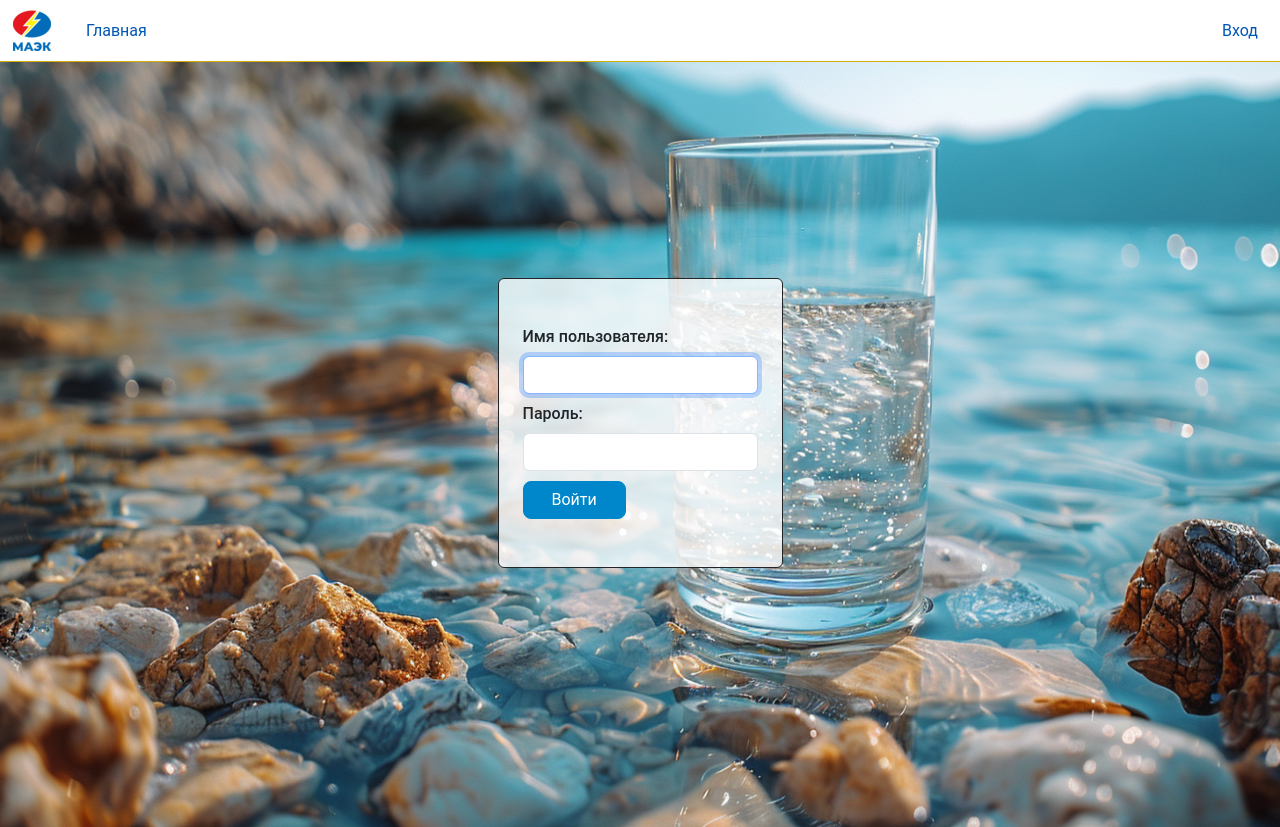
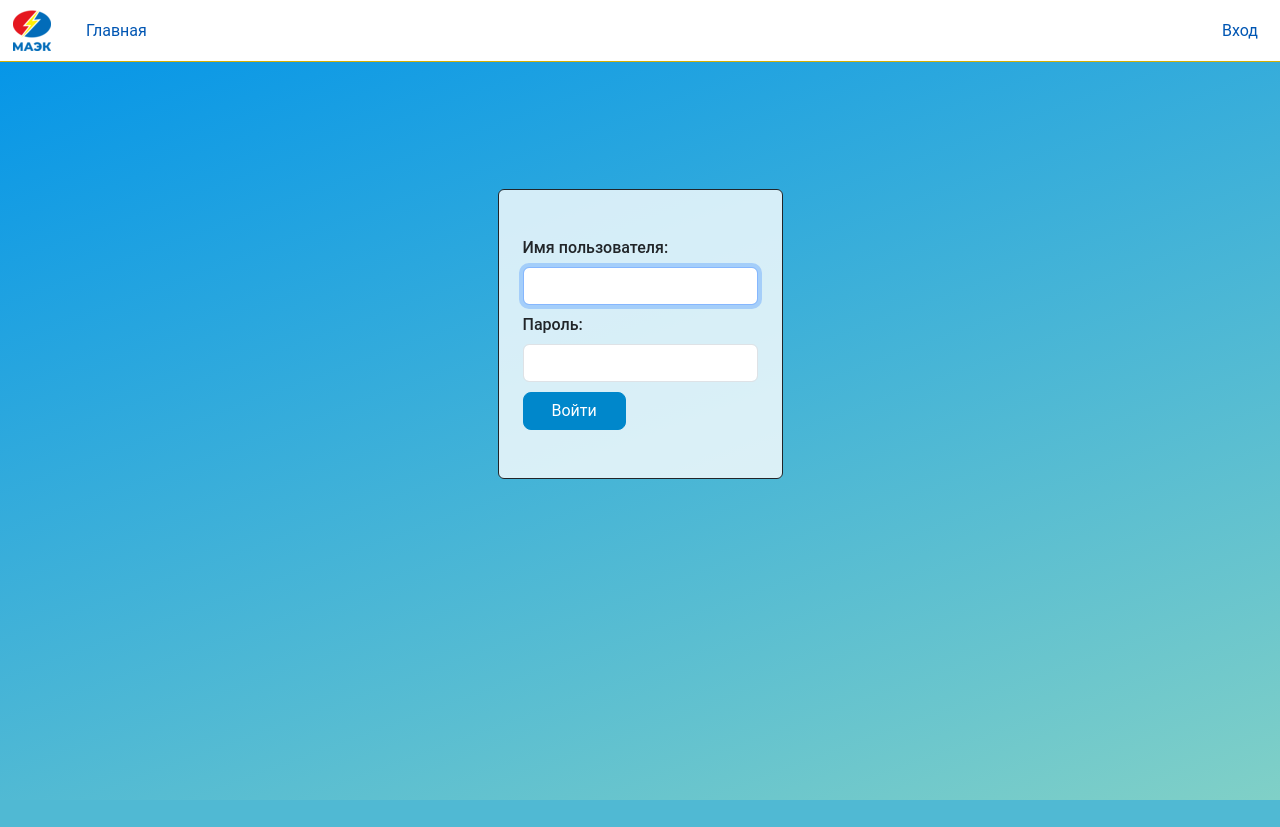
Before and after one commit to Kairat12/water_maek, a Django app: page /login/ in a window 1280 px wide. After the commit the page ends 800 px from the top, so only its background shows below. Run offline with Django 4.2, Linux system fonts and the light colour scheme; some libraries are stand-ins or nearby versions.

Commit message:
change back to gradient

```diff
--- a/templates/registration/login.html
+++ b/templates/registration/login.html
@@ -2,9 +2,9 @@
 {% load static %}
 
 {% block content %}
-    <img class="h-100 w-100 position-absolute start-0" src="{% static 'journal/img/back.png' %}" style="z-index: -1"/>
+    <div class="h-100 w-100 position-absolute start-0" style="z-index: -1;background-color: #0093E9;background-image: linear-gradient(160deg, #0093E9 0%, #80D0C7 100%); margin-top: -62px;"/>
     <div class="container" style="margin-top: -35px">
-        <div class="row vh-100 align-items-center justify-content-center">
+        <div class="row vh-100 align-items-center justify-content-center" style="margin-top: -62px">
             <div class="col-md-4 col-lg-3 col-xl-3 border-dark border rounded-2 pt-5 pb-5 ps-4 pe-4 h6"
                  style="background: rgba(255,255,255, 80%)">
 
```
